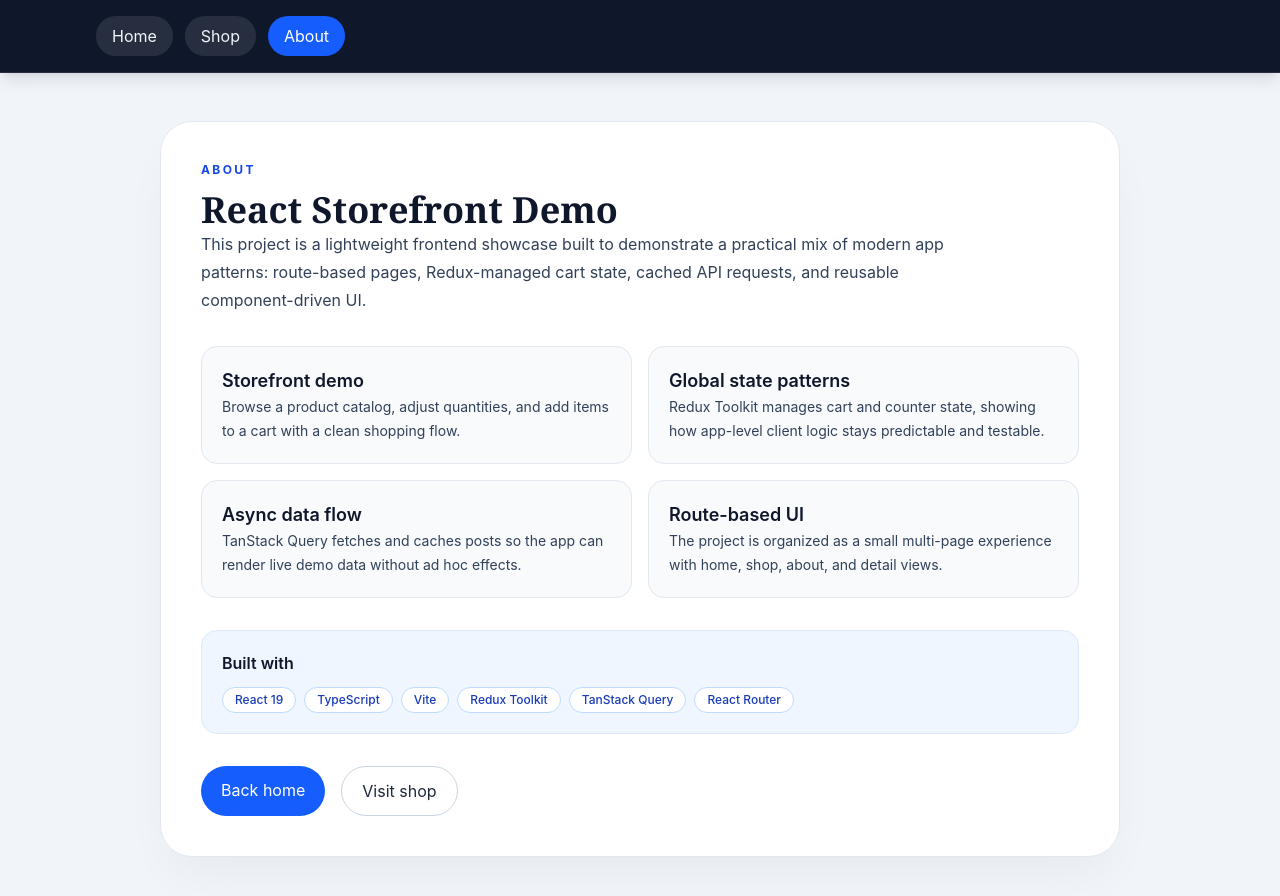
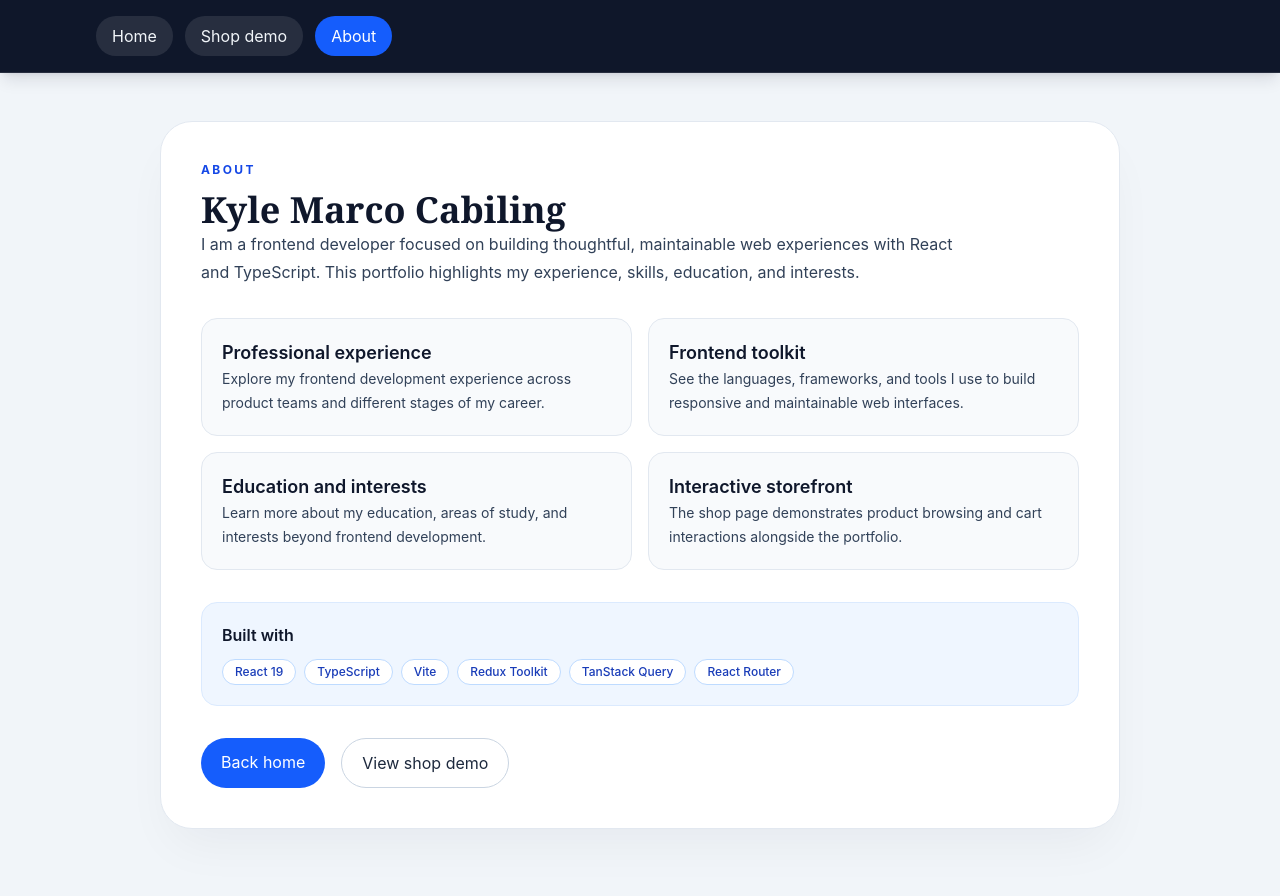
Before and after one commit to KyleMarco/portfolio, a React (Vite) app: page /about in a window 1280 px wide. Shown: the top 896 px of the page. Built offline with nearby package versions, Linux system fonts and the light colour scheme.

Commit message:
position the app as a portfolio with a shop demo

```diff
--- a/src/app/router.tsx
+++ b/src/app/router.tsx
@@ -1,5 +1,5 @@
 import type { NavLinkRenderProps } from 'react-router-dom'
-import { BrowserRouter, NavLink, Route, Routes } from 'react-router-dom'
+import { BrowserRouter, Navigate, NavLink, Route, Routes } from 'react-router-dom'
 import HomePage from '../pages/HomePage/HomePage'
 import AboutPage from '../pages/AboutPage/AboutPage'
 import NotFoundPage from '../pages/NotFoundPage/NotFoundPage'
@@ -23,8 +23,8 @@ export function AppRouter() {
               <NavLink to="/" className={navClass}>
                 Home
               </NavLink>
-              <NavLink to="/shop" className={navClass}>
-                Shop
+              <NavLink to="/demo" className={navClass}>
+                Shop demo
               </NavLink>
               <NavLink to="/about" className={navClass}>
                 About
@@ -35,7 +35,8 @@ export function AppRouter() {
 
         <Routes>
           <Route path="/" element={<HomePage />} />
-          <Route path="/shop" element={<ShopPage />} />
+          <Route path="/demo" element={<ShopPage />} />
+          <Route path="/shop" element={<Navigate to="/demo" replace />} />
           <Route path="/about" element={<AboutPage />} />
           <Route path="*" element={<NotFoundPage />} />
         </Routes>
--- a/src/pages/AboutPage/AboutPage.tsx
+++ b/src/pages/AboutPage/AboutPage.tsx
@@ -1,25 +1,25 @@
-import { Link } from 'react-router-dom'
+import { LinkButton } from '../../shared/components/LinkButton'
 
 const highlights = [
   {
-    title: 'Storefront demo',
+    title: 'Professional experience',
     description:
-      'Browse a product catalog, adjust quantities, and add items to a cart with a clean shopping flow.',
+      'Explore my frontend development experience across product teams and different stages of my career.',
   },
   {
-    title: 'Global state patterns',
+    title: 'Frontend toolkit',
     description:
-      'Redux Toolkit manages cart and counter state, showing how app-level client logic stays predictable and testable.',
+      'See the languages, frameworks, and tools I use to build responsive and maintainable web interfaces.',
   },
   {
-    title: 'Async data flow',
+    title: 'Education and interests',
     description:
-      'TanStack Query fetches and caches posts so the app can render live demo data without ad hoc effects.',
+      'Learn more about my education, areas of study, and interests beyond frontend development.',
   },
   {
-    title: 'Route-based UI',
+    title: 'Interactive storefront',
     description:
-      'The project is organized as a small multi-page experience with home, shop, about, and detail views.',
+      'The shop page demonstrates product browsing and cart interactions alongside the portfolio.',
   },
 ]
 
@@ -33,12 +33,12 @@ export default function AboutPage() {
           About
         </p>
         <h1 className="font-serif text-3xl font-semibold text-slate-900 sm:text-4xl">
-          React Storefront Demo
+          Kyle Marco Cabiling
         </h1>
         <p className="mt-4 max-w-3xl text-base leading-7 text-slate-700">
-          This project is a lightweight frontend showcase built to demonstrate a practical mix of
-          modern app patterns: route-based pages, Redux-managed cart state, cached API requests, and
-          reusable component-driven UI.
+          I am a frontend developer focused on building thoughtful, maintainable web experiences
+          with React and TypeScript. This portfolio highlights my experience, skills, education,
+          and interests.
         </p>
 
         <div className="mt-8 grid gap-4 sm:grid-cols-2">
@@ -69,18 +69,12 @@ export default function AboutPage() {
         </div>
 
         <div className="mt-8 flex flex-wrap gap-4">
-          <Link
-            to="/"
-            className="rounded-full bg-blue-600 px-5 py-3 text-sm font-bold text-white transition hover:bg-blue-700 focus-visible:outline-2 focus-visible:outline-offset-4 focus-visible:outline-blue-600"
-          >
+          <LinkButton to="/">
             Back home
-          </Link>
-          <Link
-            to="/shop"
-            className="rounded-full border border-slate-300 bg-white px-5 py-3 text-sm font-bold text-slate-800 transition hover:border-slate-400 hover:bg-slate-50 focus-visible:outline-2 focus-visible:outline-offset-4 focus-visible:outline-slate-500"
-          >
-            Visit shop
-          </Link>
+          </LinkButton>
+          <LinkButton to="/demo" variant="secondary">
+            View shop demo
+          </LinkButton>
         </div>
       </div>
     </main>
--- a/src/pages/NotFoundPage/NotFoundPage.tsx
+++ b/src/pages/NotFoundPage/NotFoundPage.tsx
@@ -1,4 +1,4 @@
-import { Link } from 'react-router-dom'
+import { LinkButton } from '../../shared/components/LinkButton'
 
 export default function NotFoundPage() {
   return (
@@ -14,12 +14,9 @@ export default function NotFoundPage() {
           The page you requested does not exist.
         </p>
         <div className="mt-8 flex justify-center">
-          <Link
-            to="/"
-            className="rounded-full bg-blue-600 px-5 py-3 text-sm font-bold text-white transition hover:bg-blue-700 focus-visible:outline-2 focus-visible:outline-offset-4 focus-visible:outline-blue-600"
-          >
+          <LinkButton to="/">
             Go home
-          </Link>
+          </LinkButton>
         </div>
       </div>
     </main>
--- a/src/pages/ShopPage/ShopPage.tsx
+++ b/src/pages/ShopPage/ShopPage.tsx
@@ -228,11 +228,15 @@ export default function ShopPage() {
         <div className="flex flex-col gap-5 lg:flex-row lg:items-end lg:justify-between">
           <div>
             <p className="mb-2 text-xs font-bold uppercase tracking-[0.25em] text-blue-300">
-              Product catalog
+              Demo only · not a real shop
             </p>
             <h1 className="font-serif text-2xl font-medium leading-tight sm:text-4xl">
-              Shop available products
+              Sample product catalog
             </h1>
+            <p className="mt-3 max-w-2xl text-sm leading-relaxed text-slate-300 sm:text-base">
+              This is a sample page using product and cart data from DummyJSON. No real
+              products are sold and no purchases are processed.
+            </p>
           </div>
 
           <div className="w-fit max-w-full break-words rounded-2xl border border-blue-300/25 bg-blue-300/10 px-4 py-3 text-sm text-blue-100">
--- /dev/null
+++ b/src/shared/components/LinkButton.tsx
@@ -0,0 +1,29 @@
+import type { ReactNode } from 'react'
+import { Link, type To } from 'react-router-dom'
+
+type LinkButtonVariant = 'primary' | 'secondary'
+
+type LinkButtonProps = {
+  children: ReactNode
+  to: To
+  variant?: LinkButtonVariant
+}
+
+const variantClasses: Record<LinkButtonVariant, string> = {
+  primary:
+    'rounded-full bg-blue-600 px-5 py-3 text-sm font-bold text-white transition hover:bg-blue-700 focus-visible:outline-2 focus-visible:outline-offset-4 focus-visible:outline-blue-600',
+  secondary:
+    'rounded-full border border-slate-300 bg-white px-5 py-3 text-sm font-bold text-slate-800 transition hover:border-slate-400 hover:bg-slate-50 focus-visible:outline-2 focus-visible:outline-offset-4 focus-visible:outline-slate-500',
+}
+
+export function LinkButton({
+  children,
+  to,
+  variant = 'primary',
+}: LinkButtonProps) {
+  return (
+    <Link to={to} className={variantClasses[variant]}>
+      {children}
+    </Link>
+  )
+}
```
Also changed, not shown: 1 other file (tests, documents, lock files or other folders).
